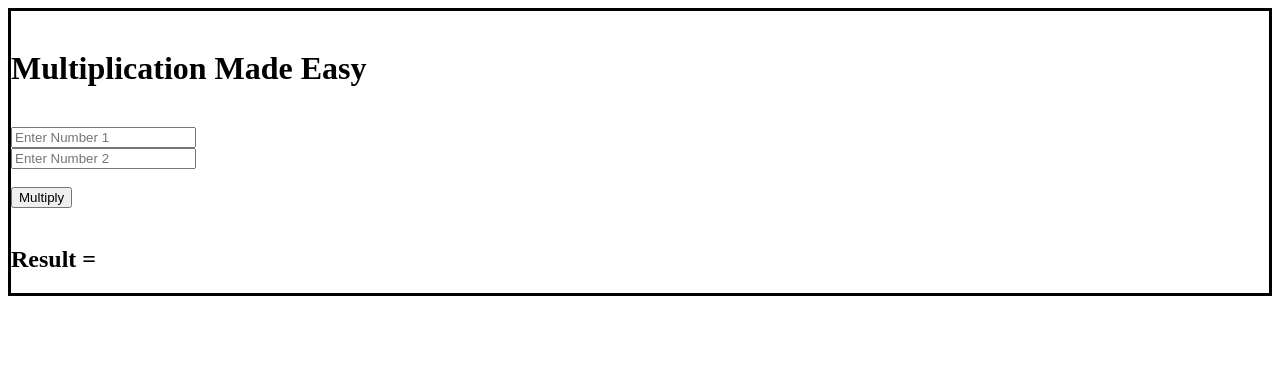
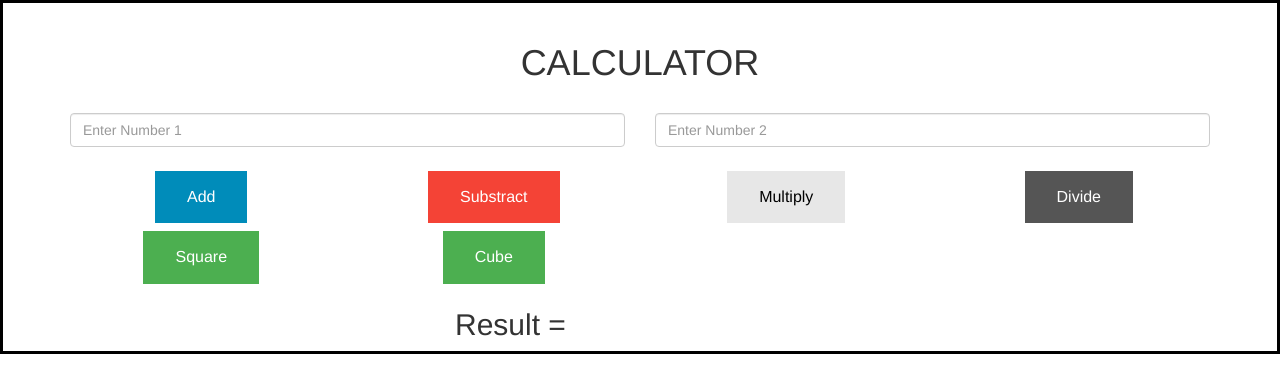
Before and after one commit to nitinkundu/Multiply, an Angular app: page / in a window 1280 px wide. Shown: the top 392 px of the page. Built offline with nearby package versions, Linux system fonts and the light colour scheme.

Commit message:
Nothing Important

```diff
--- a/src/app/app.component.html
+++ b/src/app/app.component.html
@@ -1,12 +1,17 @@
+<link rel="stylesheet" href="https://maxcdn.bootstrapcdn.com/bootstrap/3.4.0/css/bootstrap.min.css">
+  <script src="https://ajax.googleapis.com/ajax/libs/jquery/3.4.1/jquery.min.js"></script>
+  <script src="https://maxcdn.bootstrapcdn.com/bootstrap/3.4.0/js/bootstrap.min.js"></script>
   <div class="container">
     <br />
     <div class="row">
-      <h1>
-          Multiplication Made Easy
-      </h1>
+            <div style="text-align:center">
+                    <h1>CALCULATOR</h1>
+            </div>
     </div>
     <br />
+
     <div class="row">
+            <div style="text-align:center">
         <div class="col-md-6">
             <input type="number" [(ngModel)]="num1" placeholder="Enter Number 1" class="form-control" />
         </div>
@@ -14,16 +19,54 @@
             <input type="number" [(ngModel)]="num2" placeholder="Enter Number 2" class="form-control" />
         </div>
     </div>
+    </div>
     <br />
+    <style>
+.button {
+  background-color: #4CAF50; /* Green */
+  border: none;
+  color: white;
+  padding: 15px 32px;
+  text-align: center;
+  text-decoration: none;
+  display: inline-block;
+  font-size: 16px;
+  margin: 4px 2px;
+  cursor: pointer;
+}
+
+.button2 {background-color: #008CBA;} /* Blue */
+.button3 {background-color: #f44336;} /* Red */
+.button4 {background-color: #e7e7e7; color: black;} /* Gray */
+.button5 {background-color: #555555;} /* Black */
+</style>
     <div class="row text-center">
+            <div style="text-align:center">
         <div class="col-md-3">
-          <button class="btn btn-info" (click)='multiply()'>Multiply</button>
+            <button class="button button2" (click)='add()'>Add</button>
+        </div>
+        <div class="col-md-3">
+            <button class="button button3" (click)='substract()'>Substract</button>
+        </div>
+        <div class="col-md-3">
+            <button class="button button4" (click)='multiply()'>Multiply</button>
+        </div>
+        <div class="col-md-3">
+            <button class="button button5" (click)='divide()'>Divide</button>
+        </div>
+        <div class="col-md-3">
+            <button class="button button" (click)='square()'>Square</button>
+        </div>
+        <div class="col-md-3">
+            <button class="button button6" (click)='cube()'>Cube</button>
         </div>
        </div>
     <br />
     <div class="row">
+            <div style="text-align:left">
         <div class="col-md-5 col-md-offset-4">
             <h2>Result = {{result}} </h2>
         </div>
     </div>
 </div>
+</div>
--- a/src/app/app.component.ts
+++ b/src/app/app.component.ts
@@ -7,12 +7,26 @@ import { Component } from '@angular/core';
 })
 
 export class AppComponent {
-  title = 'Multiply';
+  title = 'Calculator';
   num1: number;
   num2: number;
   result: number;
-
+  add() {
+      this.result = this.num1 + this.num2;
+  }
+  substract() {
+      this.result = this.num1 - this.num2;
+  }
   multiply() {
       this.result = this.num1 * this.num2;
   }
+  divide() {
+      this.result = this.num1 / this.num2;
+  }
+  square() {
+    this.result = this.num1 * this.num1;
+  }
+  cube() {
+  this.result = this.num1 * this.num1 * this.num1;
+  }
 }
```
Also changed, not shown: 1 other file (tests, documents, lock files or other folders). Lines whose indentation alone changed are shown as unchanged.
